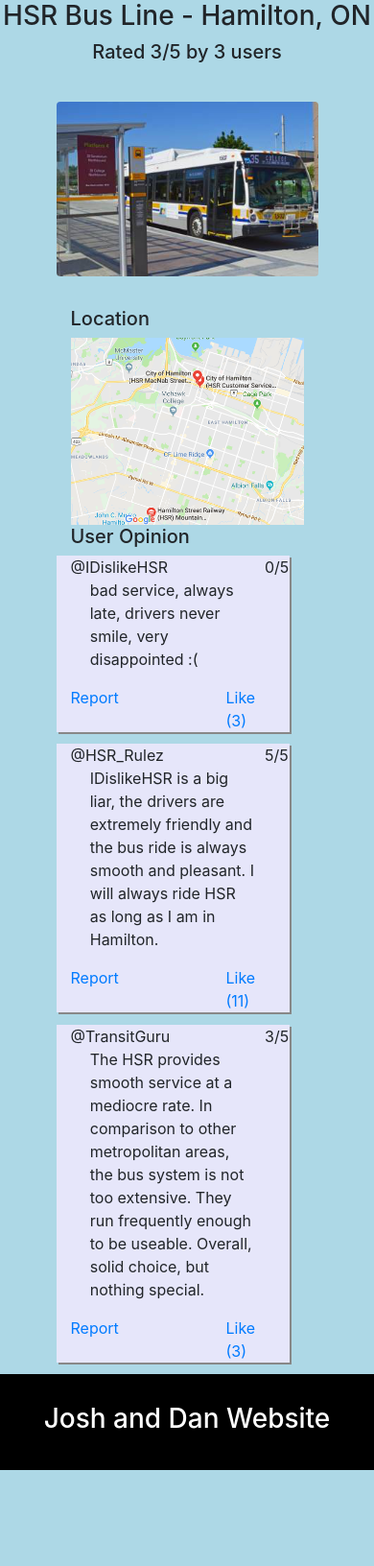
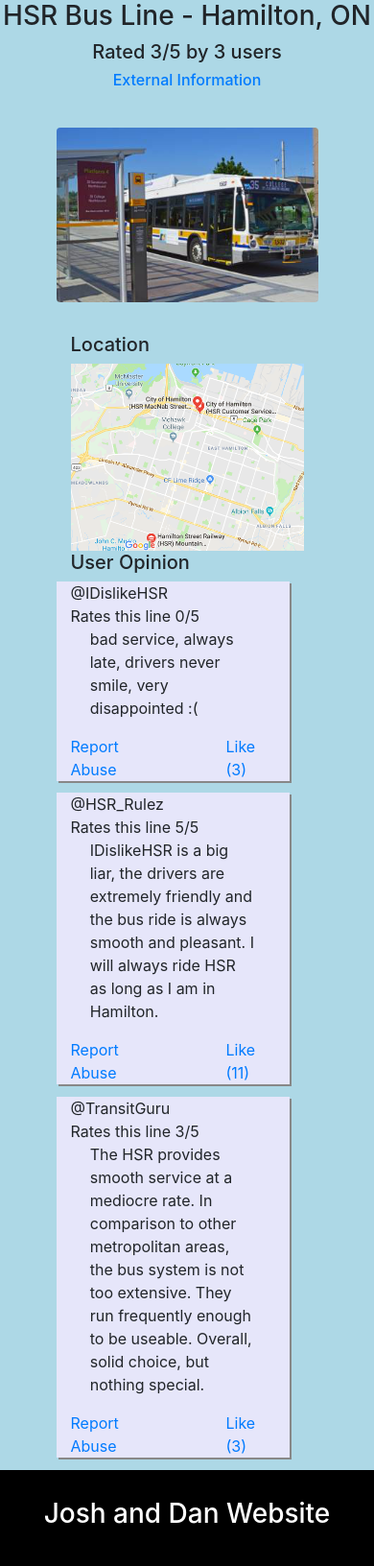
Before and after one commit to Ziddia/cs-4ww3-project, a PHP site: page /individual_sample.html in a window 390 px wide. Shown: the part 112-1744 px from the top of the page at 96% size. Before the commit the page ends 1644 px from the top, so only its background shows below. Run offline with PHP 8.4, Linux system fonts and the light colour scheme.

Commit message:
adjust comment displays, change media query to 768px bc it looks better on tablet size devices

```diff
--- a/individual_sample.html
+++ b/individual_sample.html
@@ -100,28 +100,29 @@
 	<section>
 		<h3>HSR Bus Line - Hamilton, ON</h3>
 		<h5>Rated 3/5 by 3 users</h5>
+		<h6><a href="https://www.hamilton.ca/hsr-bus-schedules-fares" target="_blank">External Information</a></h6>
 		<div class="row header-buffer">
 			<img src="static/hsr_uploaded.png" alt="HSR Bus Line" class="img-fluid rounded mx-auto d-block">
 		</div>
 		<div class="row header-buffer">
-			<div class="col-sm-6">
+			<div class="col-md-6">
 				<h5>Location</h5>
 				<picture>
 					<source media="(min-width: 576px)" srcset="static/hsr_2x.png" class="img-fluid">
 					<img src="static/hsr.png" alt="HSR Bus Line Maps" class="img-fluid">
 				</picture>
 			</div>
-			<div class="col-sm-6">
+			<div class="col-md-6">
 				<h5>User Opinion</h5>
 
 				<div class="row opinion-pane">
 					<div class="col-12">
 						<div class="row">
-							<div class="col-10">
+							<div class="col-md-7">
 								@IDislikeHSR
 							</div>
-							<div class="col-2">
-								0/5
+							<div class="col-md-5">
+								Rates this line 0/5
 							</div>
 						</div>
 						<div class="row">
@@ -131,7 +132,7 @@
 						</div>
 						<div class="row">
 							<div class="col-4">
-								<a href="#">Report</a>
+								<a href="#">Report Abuse</a>
 							</div>
 							<div class="offset-4 col-4">
 								<a href="#" class="float-right">Like (3)</a>
@@ -143,11 +144,11 @@
 				<div class="row opinion-pane">
 					<div class="col-12">
 						<div class="row">
-							<div class="col-10">
+							<div class="col-md-7">
 								@HSR_Rulez
 							</div>
-							<div class="col-2">
-								5/5
+							<div class="col-md-5">
+								Rates this line 5/5
 							</div>
 						</div>
 						<div class="row">
@@ -157,7 +158,7 @@
 						</div>
 						<div class="row">
 							<div class="col-4">
-								<a href="#">Report</a>
+								<a href="#">Report Abuse</a>
 							</div>
 							<div class="offset-4 col-4">
 								<a href="#" class="float-right">Like (11)</a>
@@ -169,11 +170,11 @@
 				<div class="row opinion-pane">
 					<div class="col-12">
 						<div class="row">
-							<div class="col-10">
+							<div class="col-md-7">
 								@TransitGuru
 							</div>
-							<div class="col-2">
-								3/5
+							<div class="col-md-5">
+								Rates this line 3/5
 							</div>
 						</div>
 						<div class="row">
@@ -183,7 +184,7 @@
 						</div>
 						<div class="row">
 							<div class="col-4">
-								<a href="#">Report</a>
+								<a href="#">Report Abuse</a>
 							</div>
 							<div class="offset-4 col-4">
 								<a href="#" class="float-right">Like (3)</a>
--- a/static/base.css
+++ b/static/base.css
@@ -176,7 +176,7 @@ section {
 }
 
 /* Adjust styling as needed for non-mobile devices */
-@media (min-width: 576px) {
+@media (min-width: 768px) {
 	.not-mobile {
 		display: flex;
 	}
```
